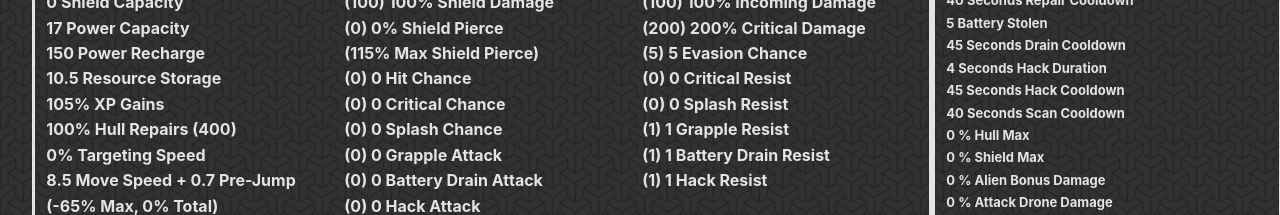
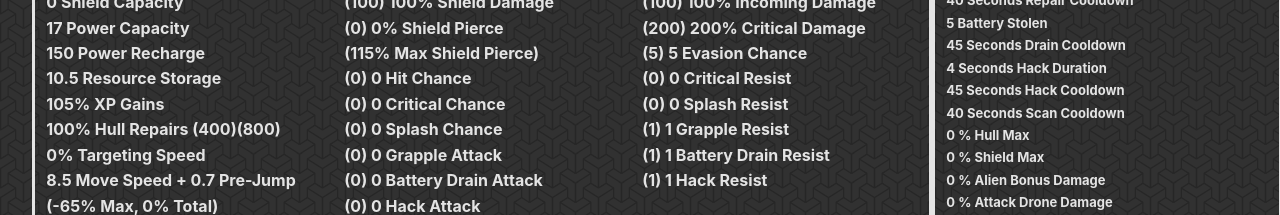
Before and after one commit to TheSancheeze/TIB2ShipOutfitter, a React (Vite) app: page / in a window 1280 px wide. Shown: the part 2180-2395 px from the top of the page. Built offline with nearby package versions, Linux system fonts and the light colour scheme.

Commit message:
Updated Heal Crit DMG

```diff
--- a/src/Components/ShipStats.jsx
+++ b/src/Components/ShipStats.jsx
@@ -107,7 +107,7 @@ function ShipStats(props) {
                     <h3>{Math.round(powerRecharge * 10) / 10} Power Recharge</h3>
                     <h3>{Math.round(resourceStorage * 10) / 10} Resource Storage</h3>
                     <h3>{Math.round(xpGains * 10) / 10}% XP Gains</h3>
-                    <h3>{Math.round(hullRepairs * 10) / 10}% Hull Repairs ({Math.round((4 * hullRepairs/1) * 10) / 10})</h3>
+                    <h3>{Math.round(hullRepairs * 10) / 10}% Hull Repairs ({Math.round((4 * hullRepairs))})({Math.round((4 * hullRepairs * (critDmg/100)))})</h3>
                     <h3>{Math.round(targetingSpeed * 10) / 10}% Targeting Speed</h3>
                     <h3>{Math.round(moveSpeed * 10) / 10} Move Speed + {preMoveSpeed} Pre-Jump</h3>
                     <h3>(-65% Max, {Math.round(FinalStats[8][1] * 10) / 10}% Total)</h3>
```
